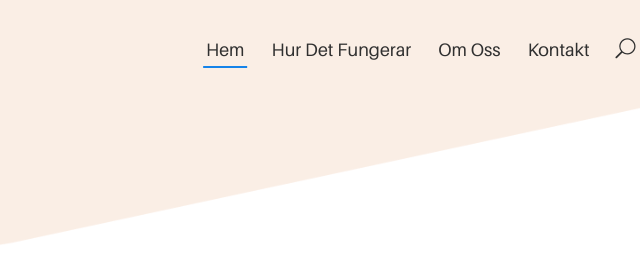
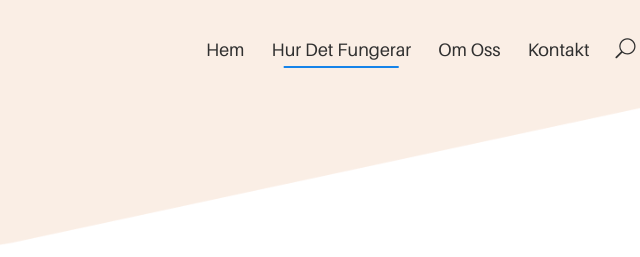
Before and after one commit to dahleri/tinga, a website: page portfolio.html in a window 1280 px wide. Shown: the top 257 px of the page, 606-1246 px from the left. Drawn offline with Linux system fonts and the light colour scheme.

Commit message:
Uppdaterar portfolio

```diff
--- a/portfolio.html
+++ b/portfolio.html
@@ -73,8 +73,8 @@
                         <!-- Nav Start -->
                       <div class="classynav">
                           <ul id="nav">
-                              <li class="current-item"><a href="./index.html">Hem</a></li>
-                              <li><a href="./portfolio.html">Hur det fungerar</a></li>
+                              <li><a href="./index.html">Hem</a></li>
+                              <li class="current-item"><a href="./portfolio.html">Hur det fungerar</a></li>
                               <li><a href="./about.html">Om oss</a></li>
                               <li><a href="./contact.html">Kontakt</a></li>
                           </ul>
```
